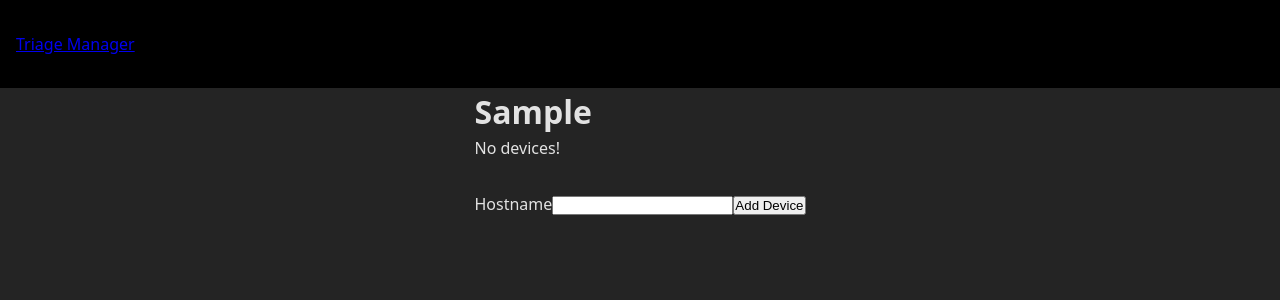
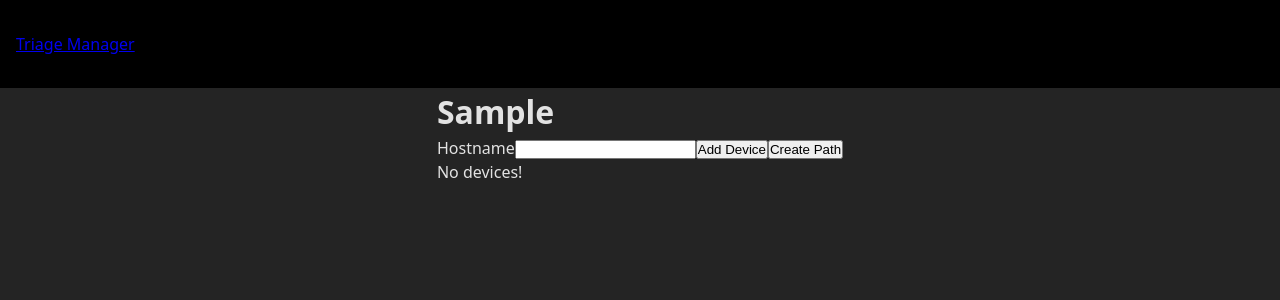
Before and after one commit to venoblin/triage-manager, a React (Vite) app: page /triage/new in a window 1280 px wide. Both pictures are taken after typing "Sample" into the empty fields and a click on the button "Create". Shown: the top 300 px of the page. Built offline with nearby package versions, Linux system fonts and the light colour scheme.

Commit message:
created device editor component

```diff
--- a/src/components/DeviceCard/DeviceCard.jsx
+++ b/src/components/DeviceCard/DeviceCard.jsx
@@ -4,10 +4,6 @@ import './DeviceCard.css'
 
 const DeviceCard = (props) => {
   const appContext = useContext(AppContext)
-
-  const handleCreatePath = () => {
-    appContext.generatePath(props.triage.id, props.device.id)
-  }
 
   return (
     <div className='DeviceCard'>
@@ -22,8 +18,6 @@ const DeviceCard = (props) => {
           <p>There are no paths!</p>
         )}
       </div>
-
-      <button onClick={handleCreatePath}>Create Path</button>
     </div>
   )
 }
--- /dev/null
+++ b/src/components/DeviceEditor/DeviceEditor.css
@@ -0,0 +1,3 @@
+.DeviceEditor {
+  display: flex;
+}/*# sourceMappingURL=DeviceEditor.css.map */
--- /dev/null
+++ b/src/components/DeviceEditor/DeviceEditor.jsx
@@ -0,0 +1,59 @@
+import { useState } from 'react'
+import DeviceCard from '../DeviceCard/DeviceCard'
+import './DeviceEditor.css'
+
+const DeviceEditor = (props) => {
+  const initialFormState = {
+    hostName: ''
+  }
+  const [formState, setFormState] = useState(initialFormState)
+
+  const handleSubmit = (evt) => {
+    evt.preventDefault()
+
+    appContext.postDevice(triage.id, formState)
+
+    setFormState(initialFormState)
+  }
+
+  const handleChange = (evt) => {
+    const target = evt.target
+    const newFormState = {...formState, [target.name]: target.value}
+    setFormState(newFormState)
+  }
+
+  const handleCreatePath = () => {
+    appContext.generatePath(props.triage.id, props.device.id)
+  }
+
+  return (
+    <div className='DeviceEditor'>
+      <div className='device-selector'>
+        <form onSubmit={handleSubmit}>
+          <label htmlFor='hostName'>Hostname</label>
+          <input
+            type='text'
+            name='hostName'
+            id='hostName'
+            value={formState.hostName}
+            onChange={(evt) => handleChange(evt)}
+          />
+          <button>Add Device</button>
+        </form>
+        {props.triage.devices && props.triage.devices.length ? (
+          props.triage.devices.map((device, idx) => (
+            <DeviceCard triage={props.triage} device={device} key={idx} />
+          ))
+        ) : (
+          <p>No devices!</p>
+        )}
+      </div>
+
+      <div className='device-editor'>
+        <button onClick={handleCreatePath}>Create Path</button>
+      </div>
+    </div>
+  )
+}
+
+export default DeviceEditor
--- /dev/null
+++ b/src/components/DeviceEditor/DeviceEditor.scss
@@ -0,0 +1,3 @@
+.DeviceEditor {
+  display: flex;
+}
--- a/src/components/routes/TriageRoute/TriageRoute.css
+++ b/src/components/routes/TriageRoute/TriageRoute.css
@@ -1,3 +1 @@
-.triage-wrap form {
-  margin-top: 2rem;
-}/*# sourceMappingURL=TriageRoute.css.map */
+/*# sourceMappingURL=TriageRoute.css.map */
--- a/src/components/routes/TriageRoute/TriageRoute.jsx
+++ b/src/components/routes/TriageRoute/TriageRoute.jsx
@@ -1,32 +1,14 @@
 import { useParams } from 'react-router-dom'
 import { useContext, useEffect, useState } from 'react'
 import { AppContext } from '../../../contexts/AppContext'
-import DeviceCard from '../../DeviceCard/DeviceCard'
 import './TriageRoute.css'
+import DeviceEditor from '../../DeviceEditor/DeviceEditor'
 
 const TriageRoute = () => {
   const appContext = useContext(AppContext)
   const {id} = useParams()
 
-  const initialFormState = {
-    hostName: ''
-  }
-  const [formState, setFormState] = useState(initialFormState)
   const [triage, setTriage] = useState()
-
-  const handleSubmit = (evt) => {
-    evt.preventDefault()
-
-    appContext.postDevice(triage.id, formState)
-
-    setFormState(initialFormState)
-  }
-
-  const handleChange = (evt) => {
-    const target = evt.target
-    const newFormState = {...formState, [target.name]: target.value}
-    setFormState(newFormState)
-  }
 
   const populateTriage = () => {
     setTriage(appContext.getTriage(id))
@@ -42,26 +24,8 @@ const TriageRoute = () => {
         <div className='triage-wrap'>
           <h1>{triage.name}</h1>
 
-          {triage.devices && triage.devices.length ? (
-            triage.devices.map((device, idx) => (
-              <DeviceCard triage={triage} device={device} key={idx} />
-            ))
-          ) : (
-            <p>No devices!</p>
-          )}
+          <DeviceEditor triage={triage} />
 
-          <form onSubmit={handleSubmit}>
-            <label htmlFor='hostName'>Hostname</label>
-            <input
-              type='text'
-              name='hostName'
-              id='hostName'
-              value={formState.hostName}
-              onChange={(evt) => handleChange(evt)}
-            />
-
-            <button>Add Device</button>
-          </form>
         </div>
       ) : (
         <h1>{`No triage found!`}</h1>
--- a/src/components/routes/TriageRoute/TriageRoute.scss
+++ /dev/null
@@ -1,5 +0,0 @@
-.triage-wrap {
-  form {
-    margin-top: 2rem;
-  }
-}
```
Also changed, not shown: 2 other files (tests, documents, lock files or other folders).
